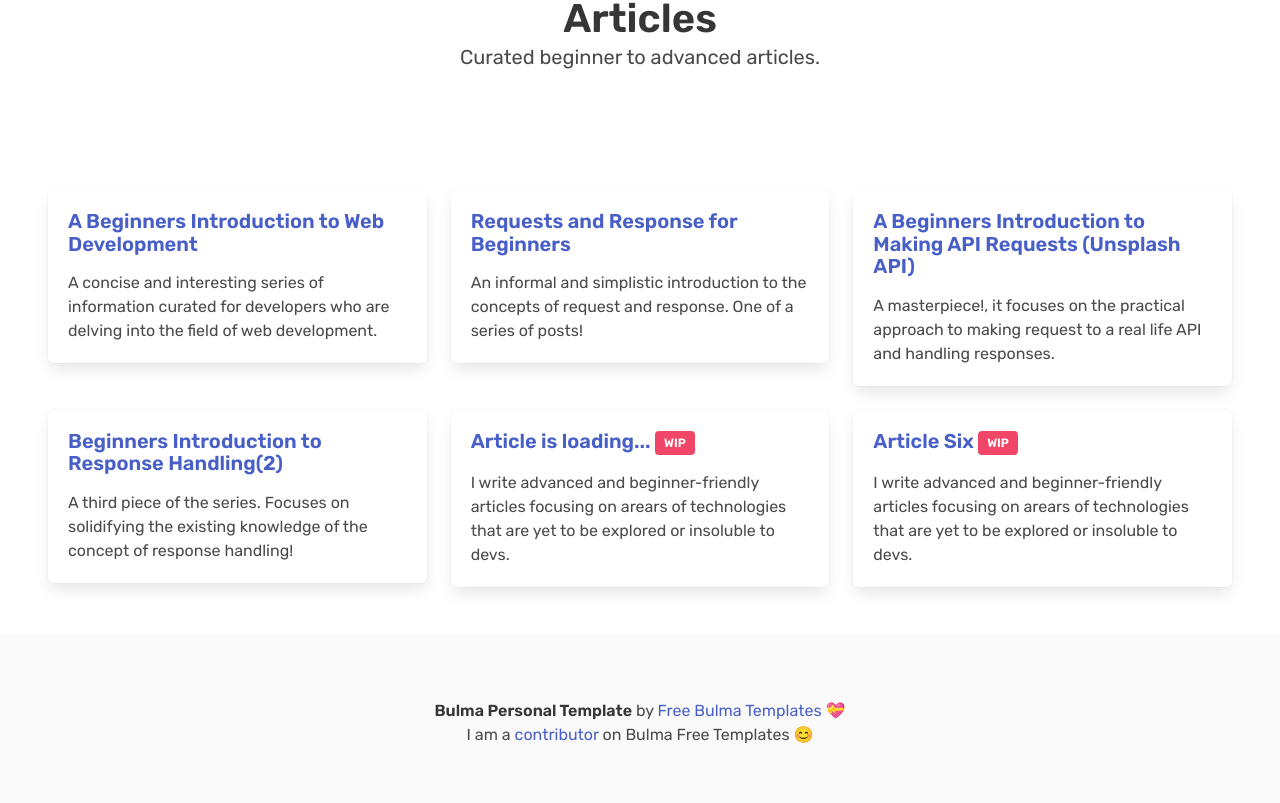
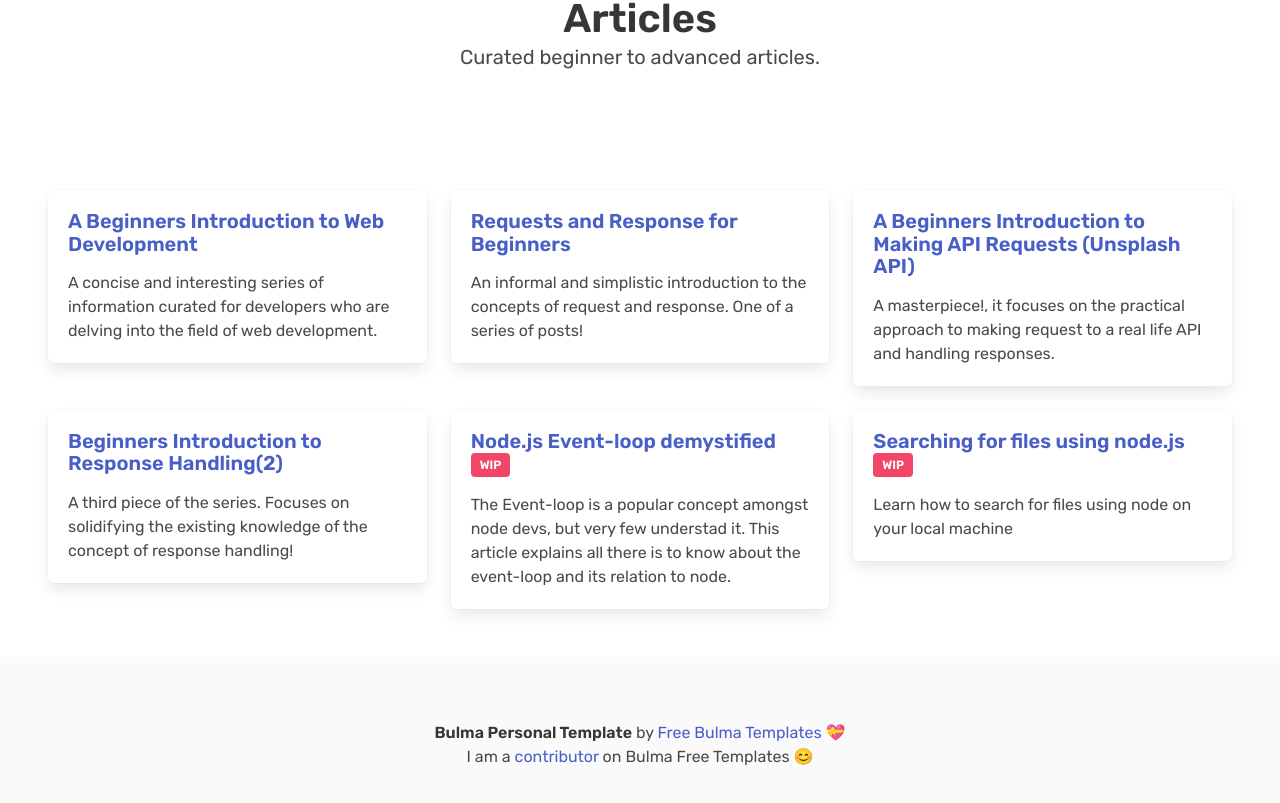
Before and after one commit to Mod5ied/personal, a Vue app: page / in a window 1280 px wide. Shown: the part 4860-5663 px from the top of the page. Built offline with nearby package versions, Linux system fonts and the light colour scheme.

Commit message:
Update to the article section.

```diff
--- a/src/components/Homepage.vue
+++ b/src/components/Homepage.vue
@@ -311,6 +311,7 @@ export default {
         <!-- Add a method here that adds the spinning class to button onclick -->
         <a
           href="https://drive.google.com/file/d/13s4FsMfcah0Gn0y3UID_U6iCHIrInE8K/view?usp=sharing"
+          target="_blank"
           class="button is-warning is-medium"
           id="btn"
         >
@@ -622,12 +623,13 @@ export default {
             <div class="content">
               <h4 class="title is-5">
                 <a href="">
-                  Article is loading...
+                  Node.js Event-loop demystified
                   <span class="tag is-danger">WIP</span></a
                 >
               </h4>
-              I write advanced and beginner-friendly articles focusing on arears
-              of technologies that are yet to be explored or insoluble to devs.
+              The Event-loop is a popular concept amongst node devs, but very
+              few understad it. This article explains all there is to know about
+              the event-loop and its relation to node.
             </div>
           </div>
         </div>
@@ -636,11 +638,11 @@ export default {
             <div class="content">
               <h4 class="title is-5">
                 <a class="is-warning" href="">
-                  Article Six <span class="tag is-danger">WIP</span></a
+                  Searching for files using node.js
+                  <span class="tag is-danger">WIP</span></a
                 >
               </h4>
-              I write advanced and beginner-friendly articles focusing on arears
-              of technologies that are yet to be explored or insoluble to devs.
+              Learn how to search for files using node on your local machine
             </div>
           </div>
         </div>
```
